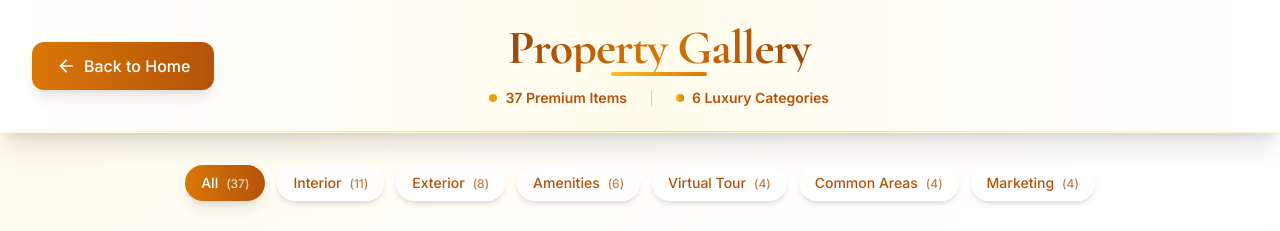
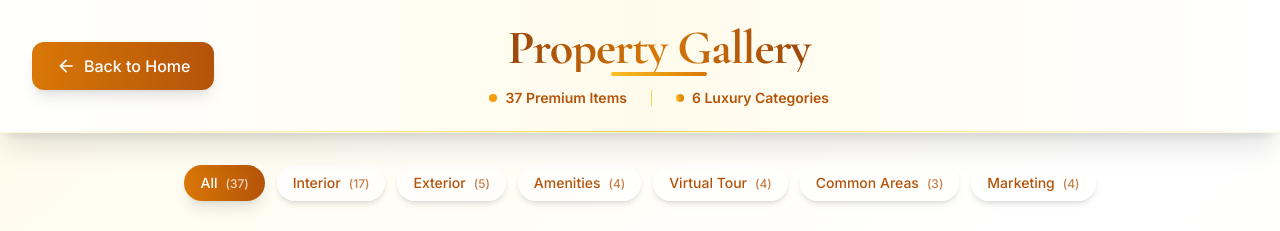
Before and after one commit to Ajinkyaa2004/Godrej-Properties, a Next.js app: page /gallery in a window 1280 px wide. Shown: the top 231 px of the page. Built offline with nearby package versions, Linux system fonts and the light colour scheme.

Commit message:
Gallery updates

```diff
--- a/app/gallery/page.js
+++ b/app/gallery/page.js
@@ -15,33 +15,33 @@ const galleryItems = [
   // Property Images
   { id: 1, src: '/image1.jpg', type: 'image', title: 'Premium Living Room', category: 'Interior' },
   { id: 2, src: '/image2.jpg', type: 'image', title: 'Master Bedroom', category: 'Interior' },
-  { id: 3, src: '/image3.jpg', type: 'image', title: 'Modern Kitchen', category: 'Interior' },
-  { id: 4, src: '/image4.jpg', type: 'image', title: 'Elegant Bathroom', category: 'Interior' },
-  { id: 5, src: '/image5.jpg', type: 'image', title: 'Balcony View', category: 'Exterior' },
-  { id: 6, src: '/image6.jpg', type: 'image', title: 'Dining Area', category: 'Interior' },
+  { id: 3, src: '/image3.jpg', type: 'image', title: 'Master Bedroom', category: 'Interior' },
+  { id: 4, src: '/image4.jpg', type: 'image', title: 'Premium Living Room', category: 'Interior' },
+  { id: 5, src: '/image5.jpg', type: 'image', title: 'Guest Bedroom', category: 'Interior' },
+  { id: 6, src: '/image6.jpg', type: 'image', title: 'Entrance', category: 'Interior' },
   { id: 7, src: '/image7.jpg', type: 'image', title: 'Study Room', category: 'Interior' },
-  { id: 8, src: '/image8.jpg', type: 'image', title: 'Walk-in Closet', category: 'Interior' },
-  { id: 9, src: '/image9.jpg', type: 'image', title: 'Guest Bedroom', category: 'Interior' },
-  { id: 10, src: '/image10.jpg', type: 'image', title: 'Lobby Area', category: 'Common Areas' },
-  { id: 11, src: '/image11.jpg', type: 'image', title: 'Swimming Pool', category: 'Amenities' },
-  { id: 12, src: '/image12.jpg', type: 'image', title: 'Gymnasium', category: 'Amenities' },
-  { id: 13, src: '/image13.jpg', type: 'image', title: 'Club House', category: 'Amenities' },
-  { id: 14, src: '/image14.jpg', type: 'image', title: 'Garden View', category: 'Exterior' },
-  { id: 15, src: '/image15.jpg', type: 'image', title: 'Kids Play Area', category: 'Amenities' },
-  { id: 16, src: '/image16.jpg', type: 'image', title: 'Terrace Garden', category: 'Exterior' },
-  { id: 17, src: '/image17.jpg', type: 'image', title: 'Reception', category: 'Common Areas' },
-  { id: 18, src: '/image18.jpg', type: 'image', title: 'Parking Area', category: 'Common Areas' },
-  { id: 19, src: '/image19.jpg', type: 'image', title: 'Entrance', category: 'Exterior' },
-  { id: 20, src: '/image20.jpg', type: 'image', title: 'Landscape', category: 'Exterior' },
-  { id: 21, src: '/image21.jpg', type: 'image', title: 'Night View', category: 'Exterior' },
-  { id: 22, src: '/image22.jpg', type: 'image', title: 'Facade', category: 'Exterior' },
-  { id: 23, src: '/image23.jpg', type: 'image', title: 'Interior Detail', category: 'Interior' },
+  { id: 8, src: '/image8.jpg', type: 'image', title: 'Master Bedroom', category: 'Interior' },
+  { id: 9, src: '/image9.jpg', type: 'image', title: 'Refreshment Zone', category: 'Interior' },
+  { id: 10, src: '/image10.jpg', type: 'image', title: 'Dining area', category: 'Common Areas' },
+  { id: 11, src: '/image11.jpg', type: 'image', title: 'Exclusive Living Room', category: 'Interior' },
+  { id: 12, src: '/image12.jpg', type: 'image', title: 'Designer Kitchen', category: 'Interior' },
+  { id: 13, src: '/image13.jpg', type: 'image', title: 'Designer Kitchen', category: 'Interior' },
+  { id: 14, src: '/image14.jpg', type: 'image', title: 'Designer Kitchen', category: 'Interior' },
+  { id: 15, src: '/image15.jpg', type: 'image', title: 'Dining area', category: 'Common Areas' },
+  { id: 16, src: '/image16.jpg', type: 'image', title: 'Living area', category: 'Common Areas' },
+  { id: 17, src: '/image17.jpg', type: 'image', title: 'Premium Balcony', category: 'Exterior' },
+  { id: 18, src: '/image18.jpg', type: 'image', title: 'Premium Balcony', category: 'Exterior' },
+  { id: 19, src: '/image19.jpg', type: 'image', title: 'Premium Balcony', category: 'Exterior' },
+  { id: 20, src: '/image20.jpg', type: 'image', title: 'Premium Balcony', category: 'Exterior' },
+  { id: 21, src: '/image21.jpg', type: 'image', title: 'Bedroom', category: 'Interior' },
+  { id: 22, src: '/image22.jpg', type: 'image', title: 'Premium Bedroom', category: 'Interior' },
+  { id: 23, src: '/image23.jpg', type: 'image', title: 'Bathroom', category: 'Interior' },
   { id: 24, src: '/image24.jpg', type: 'image', title: 'Luxury Suite', category: 'Interior' },
-  { id: 25, src: '/image25.jpg', type: 'image', title: 'Premium Balcony', category: 'Exterior' },
-  { id: 26, src: '/image26.webp', type: 'image', title: 'Designer Kitchen', category: 'Interior' },
-  { id: 27, src: '/image27.jpg', type: 'image', title: 'Spa & Wellness', category: 'Amenities' },
-  { id: 28, src: '/image28.webp', type: 'image', title: 'Rooftop Lounge', category: 'Common Areas' },
-  { id: 29, src: '/image29.webp', type: 'image', title: 'Infinity Pool', category: 'Amenities' },
+  { id: 25, src: '/image25.jpg', type: 'image', title: 'Kids playing area', category: 'Exterior' },
+  { id: 26, src: '/image26.webp', type: 'image', title: 'Swimming pool', category: 'Amenities' },
+  { id: 27, src: '/image27.jpg', type: 'image', title: 'Playing area', category: 'Amenities' },
+  { id: 28, src: '/image28.webp', type: 'image', title: 'Greeny Scenes', category: 'Amenities' },
+  { id: 29, src: '/image29.webp', type: 'image', title: 'Swimming pool', category: 'Amenities' },
 
   // Videos
   { id: 30, src: '/videos/IMG_2616_2.mp4', type: 'video', title: 'Property Walkthrough', category: 'Virtual Tour' },
```
Also changed, not shown: app/page.js.
